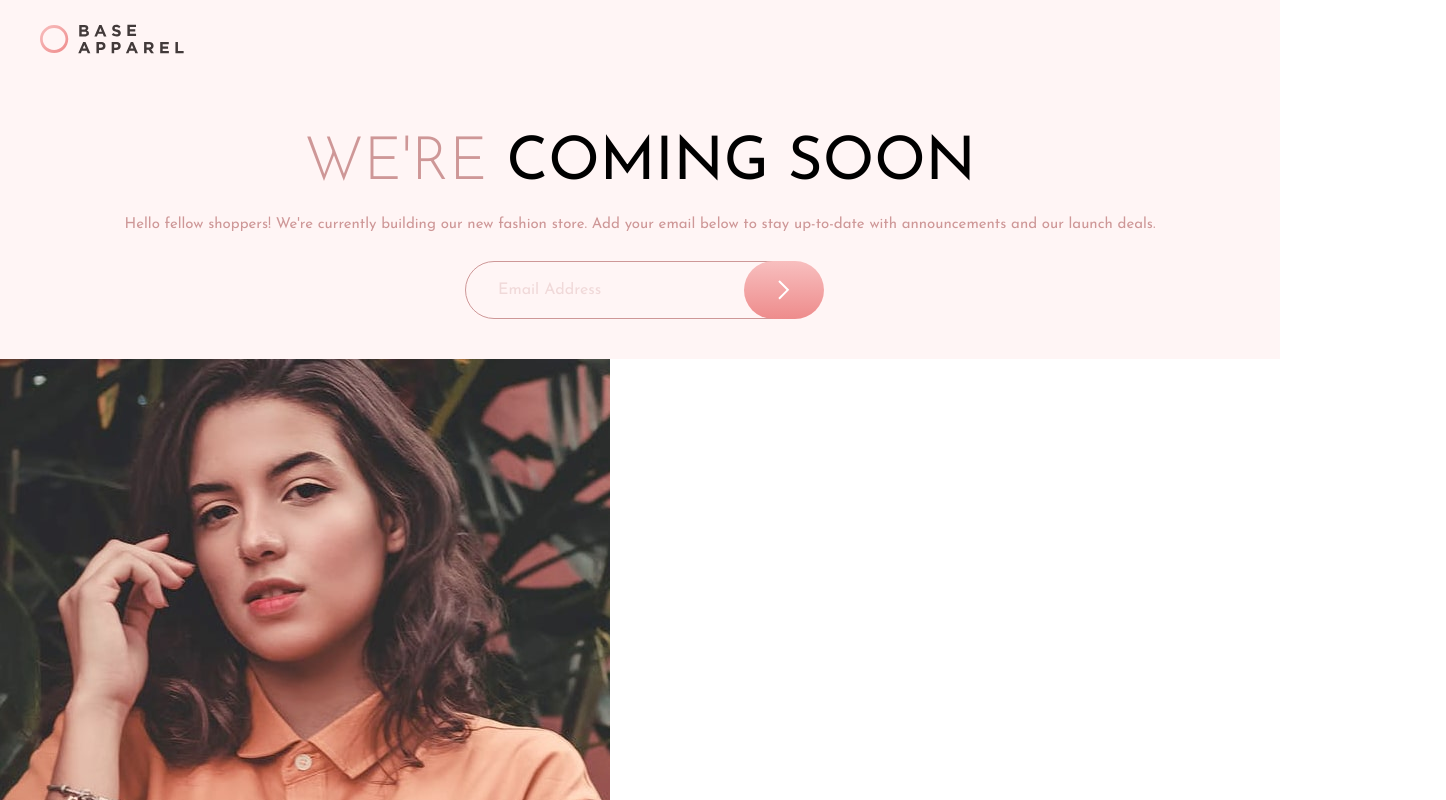
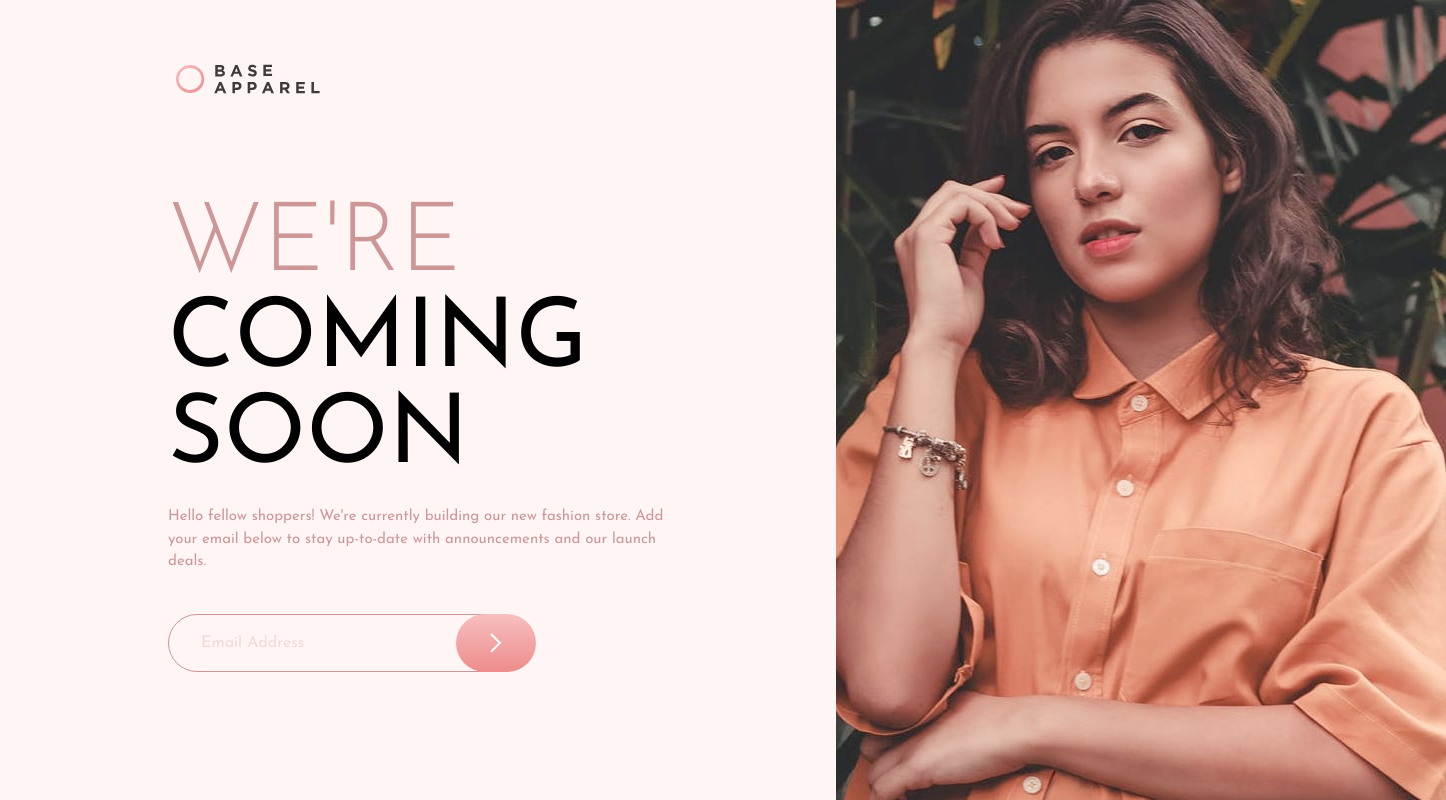
Before and after one commit to Wilouricard/baseApparelComingSoonPage, a website: page index.html in a window 1280 px wide. Shown: the top 800 px of the page, 1446 px wide, since content can reach past the window. Drawn offline with Linux system fonts and the light colour scheme.

Commit message:
desktop version

```diff
--- a/index.html
+++ b/index.html
@@ -31,19 +31,20 @@
       }
     </style>
   </head>
-  <body class="">
+  <body class="md:flex">
     <header>
-      <nav class="bg-nav-color pl-10 py-6">
+      <nav class="bg-nav-color pl-10 py-6 md:hidden">
         <div class=""><img src="./images/logo.svg" alt="" class="w-36" /></div>
       </nav>
     </header>
-    <main>
-      <div class="bg-nav-color">
+    <main class="">
+      <div class="bg-nav-color md:h-full">
+        <div class=""><img src="./images/logo.svg" alt="" class="hidden md:inline w-36 md:mx-44 md:pt-16 md:mb-12" /></div>
         <div>
           <img src="./images/hero-mobile.jpg" alt="" class="w-full md:hidden" />
         </div>
-        <div class="flex flex-col text-center px-10 pt-14 gap-5 pb-6">
-          <h1 class="uppercase text-6xl">
+        <div class="flex flex-col text-center px-10 pt-14 gap-5 pb-6 md:text-left md:mx-32 md:pb-10">
+          <h1 class="uppercase text-6xl md:text-8xl md:pr-20">
             <span class="text-Desaturated-Red font-thin">We're</span> coming
             soon
           </h1>
@@ -54,39 +55,38 @@
           </p>
         </div>
         <form class="pb-10">
-          <div class="flex justify-center items-center">
+          <div class="flex justify-center items-center md:justify-start md:pl-[168px]">
             <input
               type="email"
               placeholder="Email Address"
-              class="py-4 pl-8 rounded-full border w-[350px] bg-nav-color border-Desaturated-Red placeholder:text-Desaturated-Red placeholder:text-opacity-30 active:border-red"
+              class="py-4 pl-8 rounded-full border w-[350px] bg-nav-color border-Desaturated-Red placeholder:text-Desaturated-Red placeholder:text-opacity-30 focus:border-red"
               required
             />
-            <i id="error-icon" class="absolute translate-x-20 hidden"
+            <i id="error-icon" class="absolute translate-x-20 md:translate-x-64 hidden"
               ><img src="./images/icon-error.svg" alt=""
             /></i>
             <button
               id="submit-btn"
-              class="w-[80px] flex justify-center py-[19px] rounded-full absolute translate-x-36 active:shadow-xl active:bg-opacity-5"
+              class="w-[80px] flex justify-center py-[19px] rounded-full absolute translate-x-36 active:shadow-xl active:bg-opacity-5 md:translate-x-72"
             >
               <img src="./images/icon-arrow.svg" alt="" />
             </button>
           </div>
           <p
             id="error-msg"
-            class="text-red text-sm text-center pr-28 pt-1 hidden"
+            class="text-red text-sm text-center pr-28 pt-1 md:text-start md:pl-48 hidden"
           >
             Please provide a valid email
           </p>
         </form>
       </div>
     </main>
-    <div class="">
-      <img
-        src="./images/hero-desktop.jpg"
-        alt=""
-        class="hidden md:inline-block"
-      />
-    </div>
+
+    <img
+      src="./images/hero-desktop.jpg"
+      alt=""
+      class="hidden md:inline-block md:h-full"
+    />
     <!-- <footer>
       <p class="attribution">
         Challenge by
```
Also changed, not shown: dist/output.css.
